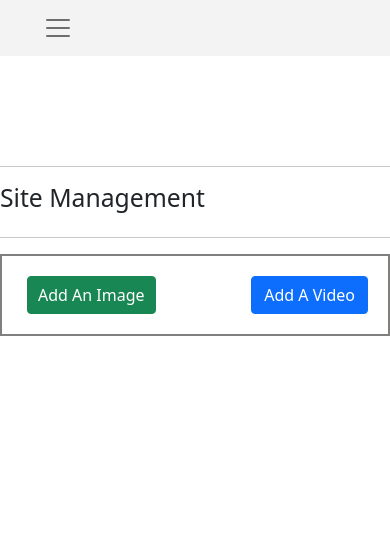
After one commit to jacobmolsby93/nebs-portfolio, a Django app: page /manage/ in a window 390 px wide. The commit adds this page. Shown: the top 535 px of the page. Run offline with Django 4.2, Linux system fonts and the light colour scheme; some libraries are stand-ins or nearby versions.

Commit message:
Site complete with a responsive layout

```diff
--- a/home/static/home/css/home.css
+++ b/home/static/home/css/home.css
@@ -18,10 +18,12 @@
     color: #343131;
     transition: .6s;
     border-bottom: 2px solid #343131;
+    transition: .6s;
 }
 
 .about-link:hover {
-    color: #343131;
+    color: #474544;
+    border-bottom: 2px solid #474544;
 }
 
 #landing-image {
@@ -38,10 +40,13 @@
     margin-top: 150px;
 }
 
+.landing-spacer-1 {
+    margin-top: 135px;
+}
+
 /* Gallery section */
 
 #gallery {
-    margin-top: 20px;
     clear: both;
     line-height: 0px;
     column-count: 3;
@@ -75,6 +80,37 @@
     margin-top: 15px;
 }
 
+/* Gallery Nav */
+
+.page-link,
+.page-item .active {
+    border: 2px solid black !important;
+    color: black !important;
+    background-color: white !important;
+    border-radius: 0 !important;
+    transition: .6s;
+}
+
+.page-link {
+    margin-left: 10px;
+    margin-right: 10px;
+}
+
+.page-link:hover {
+    border: 2px solid #817e7e !important;
+    color: #817e7e !important;
+}
+
+.page-link:hover,
+.page-link:focus,
+.page-link:active
+ {
+  outline: none !important;
+  box-shadow: none !important;
+  -webkit-appearance: none;
+}
+
+
 /* Edit Gallery */
 
 .edit-col {
@@ -82,15 +118,11 @@
     padding: 20px;
 }
 
-
-/**/
-
 .btn-success {
     padding-left: 10px;
     padding-right: 10px;
     margin-left: 5px;
 }
-
 
 @media screen and (max-width: 800px) {
     #gallery {
@@ -123,7 +155,10 @@
     color: #343131;
 }
 
-
+.row {
+    margin-right: 0 !important;
+    --bs-gutter-x: 0;
+}
 
 .line {
     border-top: 2px solid #817e7e;
@@ -157,7 +192,12 @@
     transition: .6s;
 }
 
-.social-icon:hover {
+.footer-icon {
+    transition: .6s;
+}
+
+.social-icon:hover,
+.footer-icon:hover {
     color: #817e7e;
 }
 
@@ -180,6 +220,7 @@ div.row.title-row {
     color: #343131;
     transition: .6s;
 }
+
 .chat-link:hover {
     color: #817e7e !important;
 }
@@ -191,11 +232,11 @@ div.row.title-row {
     height: 6px;
     background: #343131;
     transition: width .5s ease-in;
-  }
+}
 
 .chat-link:hover::after {
     width: 100%;
-  }
+}
 
 .height {
     height: inherit;
@@ -220,6 +261,13 @@ div.row.title-row {
 }
 
 /* Contact Form */
+
+#contact-image {
+    width: 70%;
+    height: auto;
+    border: 6px solid #313131;
+    min-width: 290px;
+}
 
 .contact-spacer {
     margin-top: 120px;
@@ -314,6 +362,10 @@ textarea {
     height: 150px;
     resize: none;
     width: 100%;
+}
+
+#id_message {
+    border: 2px solid black;
 }
 
 ::-webkit-input-placeholder {
@@ -424,13 +476,13 @@ textarea {
     height: 2px;
     background: #000;
     transition: width .5s ease-in;
-  }
+}
 
 .chat-link-mobile:hover::after {
     width: 35%;
-  }
+}
 
-div.col-12.lets-chat-mobile-container > div > div:nth-child(3) > div > div > a > h5 {
+div.col-12.lets-chat-mobile-container>div>div:nth-child(3)>div>div>a>h5 {
     margin-bottom: 0;
 }
 
--- a/home/templates/home/contact.html
+++ b/home/templates/home/contact.html
@@ -50,9 +50,8 @@
         </div>
         <div class="col-12 col-md-4 d-flex justify-content-center justify-content-md-start mb-5" style="margin-top: auto; margin-bottom: auto;">
             <div class="background-container">
-                <div class="img-container">
-                    <img src="{{ MEDIA_URL}}map-denspassar.png" alt=""
-                        style="width: 300px; height: auto; border: 6px solid #313131;">
+                <div class="img-container d-flex justify-content-center justify-content-md-start">
+                    <img id="contact-image" src="{{ MEDIA_URL}}map-denspassar.png" alt="Map of denpassar">
                 </div>
             </div>
         </div>
--- /dev/null
+++ b/home/templates/home/site_management.html
@@ -0,0 +1,33 @@
+{% extends 'base.html' %}
+{% load static %}
+{% load crispy_forms_tags %}
+
+{% block extracss %}
+<link rel="stylesheet" href="{% static 'home/css/home.css' %}">
+{% endblock %}
+
+{% block content %}
+<div class="landing-spacer"></div>
+<div class="container">
+    <div class="row d-flex justify-content-center">
+        <div class="col-12 col-md-6">
+            <hr>
+            <h2 class="logo-font mb-4">Site Management</h2>
+            <hr>
+        </div>
+    </div>
+
+    <div class="row d-flex justify-content-center">
+        <div class="col-12 col-md-6 edit-col">
+            <div class="row">
+                <div class="col-6">
+                    <a class="btn btn-success" href="{% url 'add_photo' %}">Add An Image</a>
+                </div>
+                <div class="col-6 text-end">
+                    <a class="btn btn-primary" href="{% url 'add_video' %}">Add A Video</a>
+                </div>
+            </div>
+        </div>
+    </div>
+</div>
+{% endblock %}
--- a/home/urls.py
+++ b/home/urls.py
@@ -5,10 +5,12 @@ from . import views
 urlpatterns = [
     path('', views.index, name="home"),
     path('about/', views.about, name="about"),
-    path('<int:image_id>/', views.delete_image, name="delete_image"),
+    path('image/<int:image_id>/', views.delete_image, name="delete_image"),
+    path('video/<int:video_id>/', views.delete_video, name="delete_video"),
+    path('edit_image/<int:image_id>/', views.edit_image, name="edit_image"),
+    path('edit_video/<int:video_id>/', views.edit_video, name="edit_video"),
+    path('add_photo/', views.add_photo, name="add_photo"),
+    path('add_video/', views.add_video, name="add_video"),
     path('contact/', views.contact, name="contact"),
-    path('add_photo/', views.add_photo, name="add_photo"),
-    path('edit/<int:image_id>/', views.edit_image, name="edit_image")
-
-
+    path('manage/', views.site_management, name="site_management"),
 ]
--- a/home/views.py
+++ b/home/views.py
@@ -8,7 +8,7 @@ from django.contrib.auth.decorators import login_required
 from django.contrib import messages
 from django.http import HttpResponse
 from .models import Image, Video
-from .forms import ImageForm
+from .forms import ImageForm, VideoForm
 
 
 # Create your views here.
@@ -21,8 +21,8 @@ def index(request):
     images = Image.objects.all()
     videos = Video.objects.all()
     items = list(chain(images, videos))
-    print(items)
-    paginator = Paginator(items, 11)
+
+    paginator = Paginator(items, 12)
     page_number = request.GET.get('page')
     page_obj = paginator.get_page(page_number)
 
@@ -119,6 +119,32 @@ def add_photo(request):
 
 
 @login_required
+def add_video(request):
+    """ Add a video to the gallery"""
+    if not request.user.is_superuser:
+        messages.error(request, 'Sorry, only store owners can do that.')
+        return redirect(reverse('home'))
+
+    if request.method == 'POST':
+        form = VideoForm(request.POST, request.FILES)
+        if form.is_valid():
+            video = form.save()
+            messages.success(request, 'Successfully added Video!')
+            return redirect(reverse('home'))
+        else:
+            messages.error(request, 'Failed to add Video. Please ensure the form is valid')
+    else:
+        form = VideoForm()
+
+    template = 'home/add_video.html'
+    context = {
+        'form': form,
+    }
+
+    return render(request, template, context)
+
+
+@login_required
 def delete_image(request, image_id):
     """
     Delete an Image
@@ -130,6 +156,21 @@ def delete_image(request, image_id):
     image = get_object_or_404(Image, pk=image_id)
     image.delete()
     messages.success(request, 'Image deleted!')
+    return redirect(reverse('home'))
+
+
+@login_required
+def delete_video(request, video_id):
+    """
+    Delete a Video
+    """
+    if not request.user.is_superuser:
+        messages.error(request, 'Sorry, only store owners can do that.')
+        return redirect(reverse('home'))
+
+    video = get_object_or_404(Video, pk=video_id)
+    video.delete()
+    messages.success(request, 'Video deleted!')
     return redirect(reverse('home'))
 
 
@@ -156,10 +197,46 @@ def edit_image(request, image_id):
         form = ImageForm(instance=image)
         messages.info(request, f'Your are editing {image.name}')
 
-    template = 'home/edit_gallery.html'
+    template = 'home/edit_image.html'
     context = {
         'form': form,
         'image': image,
     }
 
     return render(request, template, context)
+
+
+@login_required
+def edit_video(request, video_id):
+    """
+    Edit a product in the store
+    """
+    if not request.user.is_superuser:
+        messages.error(request, 'Sorry, only store owners can do that.')
+        return redirect(reverse('home'))
+
+    video = get_object_or_404(Video, pk=video_id)
+
+    if request.method == 'POST':
+        form = VideoForm(request.POST, request.FILES, instance=video)
+        if form.is_valid():
+            form.save()
+            messages.success(request, 'Successfully updated video!')
+            return redirect(reverse('home'))
+        else:
+            messages.error(request, 'Failed to update video. Please ensure the form is valid.')
+    else:
+        form = VideoForm(instance=video)
+        messages.info(request, f'Your are editing {video.caption}')
+
+    template = 'home/edit_video.html'
+    context = {
+        'form': form,
+        'video': video,
+    }
+
+    return render(request, template, context)
+
+
+def site_management(request):
+    return render(request, 'home/site_management.html')
--- a/static/css/base.css
+++ b/static/css/base.css
@@ -37,7 +37,7 @@ body {
     justify-content: center;
     height: 1.5rem;
     width: 1.5rem;
-  }
+}
 
 /* Navbar */
 
@@ -63,13 +63,13 @@ body {
     height: 2px;
     background: #000;
     transition: width .4s ease-in;
-  }
+}
 
 .list-inline-item a:hover::after {
     width: 100%;
-  }
+}
 
-  /* Toasts */
+/* Toasts */
 
 .message-container {
     position: fixed;
@@ -118,3 +118,29 @@ a:-webkit-any-link {
 .footer-icon {
     font-size: 2rem !important;
 }
+
+/* Loading overlay */
+
+#loader {
+    border: 12px solid #272727;
+    border-radius: 50%;
+    border-top: 12px solid #444444;
+    width: 70px;
+    height: 70px;
+    animation: spin 1s linear infinite;
+}
+
+@keyframes spin {
+    100% {
+        transform: rotate(360deg);
+    }
+}
+
+.center {
+    position: absolute;
+    top: 0;
+    bottom: 0;
+    left: 0;
+    right: 0;
+    margin: auto;
+}
--- a/templates/base.html
+++ b/templates/base.html
@@ -44,23 +44,26 @@
     <header id="navbar" class="container-fluid fixed-top">
         <div id="main-nav" class="row pt-lg-2 d-none d-lg-flex">
             <div class="col-12 col-lg-4 my-auto py-1 py-lg-0 text-left">
-                    <a href="{% url 'home' %}" class="nav-link main-logo-link pb-3">
-                        <h2 class="logo-font text-black my-0">NEBS DESIGN</h2>
-                    </a>
+                <a href="{% url 'home' %}" class="nav-link main-logo-link pb-3">
+                    <h2 class="logo-font text-black my-0">NEBS</h2>
+                </a>
             </div>
-            <div class="col-12 col-lg-6 pt-2 me-2 py-lg-0 ms-auto d-flex justify-content-end">
+            <div class="col-12 col-md-7 pt-2 me-2 py-lg-0 ms-auto d-flex justify-content-end">
                 <ul class="list-unstyled list-inline pt-2 ">
-                    {% if user.is_authenticated %}
-                    <li class="list-inline-item pe-2">
-                        <a class="nav-link appear" href="{% url 'account_logout' %}">Logout</a>
-                    </li>
-                    {% endif %}
                     <li class="list-inline-item pe-2">
                         <a class="nav-link appear" href="{% url 'home' %}">Home</a>
                     </li>
                     <li class="list-inline-item">
                         <p class="divider">|</p>
                     </li>
+                    {% if user.is_superuser %}
+                    <li class="list-inline-item pe-2">
+                        <a class="nav-link appear" href="{% url 'site_management' %}">Site Management</a>
+                    </li>
+                    <li class="list-inline-item">
+                        <p class="divider">|</p>
+                    </li>
+                    {% endif %}
                     <li class="list-inline-item pe-2">
                         <a class="nav-link appear" href="{% url 'about' %}">About</a>
                     </li>
@@ -83,7 +86,8 @@
                 <div class="collapse navbar-collapse slide-in-right" id="mobile-main-nav">
                     <ul class="navbar-nav mx-auto ul-container">
                         <li class="nav-item d-block">
-                            <a class="logo-font font-weight-bold nav-link text-black mr-5" href="{% url 'home' %}" id="home-link">
+                            <a class="logo-font font-weight-bold nav-link text-black mr-5" href="{% url 'home' %}"
+                                id="home-link">
                                 Home
                             </a>
                         </li>
@@ -98,6 +102,13 @@
                                 Contact
                             </a>
                         </li>
+                        {% if user.is_superuser %}
+                            <li>
+                                <a class="logo-font font-weight-bold nav-link text-black mr-5" href="{% url 'site_management' %}">
+                                    Site Management
+                                </a>
+                            </li>
+                        {% endif %}
                     </ul>
                 </div>
             </nav>
@@ -135,7 +146,6 @@
     <script src="https://cdn.jsdelivr.net/npm/bootstrap@5.1.3/dist/js/bootstrap.bundle.min.js"
         integrity="sha384-ka7Sk0Gln4gmtz2MlQnikT1wXgYsOg+OMhuP+IlRH9sENBO0LRn5q+8nbTov4+1p" crossorigin="anonymous">
     </script>
-
 </body>
 
 </html>
```
Also changed, not shown: home/forms.py (+8 -1 lines), home/templates/home/about.html (+7 -14 lines), home/templates/home/add_photo.html (+8 -3 lines), home/templates/home/add_video.html (added, +45 -0 lines), home/templates/home/edit_gallery.html (deleted, +0 -73 lines), home/templates/home/edit_image.html (added, +72 -0 lines), home/templates/home/edit_video.html (added, +72 -0 lines), home/templates/home/index.html (+51 -22 lines), db.sqlite3, media/map-denspassar_D2z5Onc.png (added), media/tattoo-art_MLysTK2.jpg (added), 2 other files.
